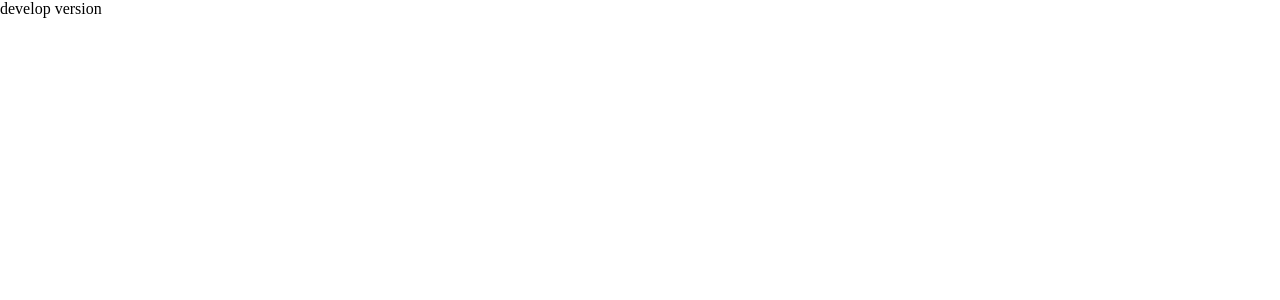
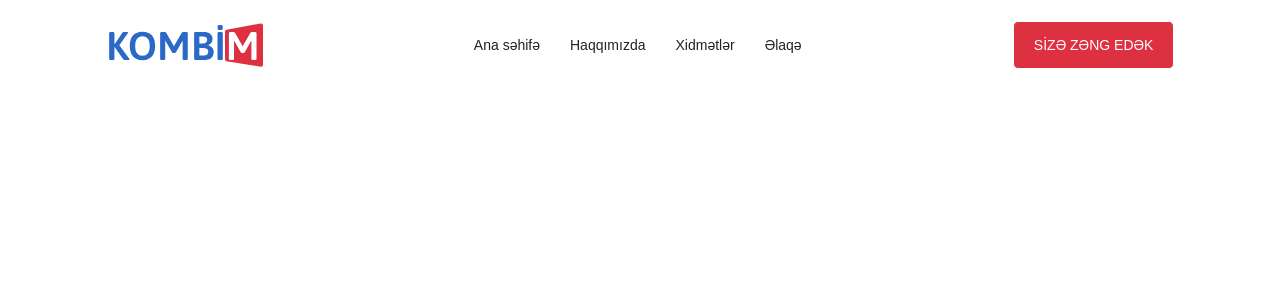
Before and after one commit to iambabazada/kombim-web, a React (Vite) app: page / in a window 1280 px wide. Shown: the top 300 px of the page. Built offline with nearby package versions, Linux system fonts and the light colour scheme.

Commit message:
header created

```diff
--- a/src/App.jsx
+++ b/src/App.jsx
@@ -1,10 +1,11 @@
 import React from 'react'
+import Header from './components/Header/Header'
 
 const App = () => {
 
   return (
     <div>
-      develop version
+       <Header />
     </div>
   )
 }
--- /dev/null
+++ b/src/components/Button/Button.css
@@ -0,0 +1,3 @@
+.button:hover{
+    background-color: #7a7a7a;
+}
--- /dev/null
+++ b/src/components/Button/Button.jsx
@@ -0,0 +1,19 @@
+import '../Button/Button.css'
+
+const Button = ({ children, bgColor = "transparent", textColor }) => {
+
+  const btnStyle = {
+    backgroundColor: bgColor,
+    borderRadius: "5px",
+    color: textColor,
+    padding: "15px 20px",
+    fontSize: "14px",
+    border: "1px solid #fff",
+    cursor: "pointer",
+    transition: '.3s all'
+  };
+
+  return <button className="button" style={btnStyle}>{children}</button>;
+};
+
+export default Button;
--- a/src/components/Header/Header.jsx
+++ b/src/components/Header/Header.jsx
@@ -1,9 +1,40 @@
+import styles from '../Header/Header.module.css'
+import Logo from '../../assetss/Kombim.svg'
+import Button from '../Button/Button.jsx'
+
+const links = [
+   {
+      value: 'Ana səhifə'
+   },
+   {
+    value: 'Haqqımızda'
+   },
+   {
+    value: 'Xidmətlər'
+   },
+   {
+    value: 'Əlaqə'
+   },
+]
+
 const Header = () => {
   return (
-    <div>
-        Test
-    </div>
+    <header>
+        <div className={styles.logo}>
+            <img src={Logo} alt="" />
+        </div>
+        <ul className={styles.nav_menu}>
+            {links.map(link => (
+               <Link link={link.value} key={link.value} />
+            ))}
+        </ul>
+        <Button bgColor='#DD3142' textColor="#fff">SİZƏ ZƏNG EDƏK</Button>
+    </header>
   )
 }
 
+const Link = ({link}) => {
+  return <a href="#" className={styles.nav_item}>{link}</a>;
+}
+
 export default Header
--- a/src/components/Header/Header.module.css
+++ b/src/components/Header/Header.module.css
@@ -0,0 +1,46 @@
+header{
+    max-width: 100%;
+    margin: 0 auto;
+    height: 90px;
+    display: flex;
+    justify-content: space-around;
+    align-items: center;
+}
+header .logo{
+    width: 157px;
+    height: 44px;
+}
+header .logo img{
+    display: block;
+    width: 100%;
+    height: 100%;
+}
+header .nav_menu{
+    display: flex;
+    align-items: center;
+    gap: 30px;
+}
+header .nav_menu .nav_item{
+    position: relative;
+    font-size: 14px;
+    color: #222;
+    font-family: Arial, Helvetica, sans-serif;
+    line-height: 20px;
+    transition: .3s all;
+}
+header .nav_menu .nav_item:hover{
+    color: #DD3142;
+}
+header .nav_menu .nav_item::before{
+    content: '';
+    position: absolute;
+    bottom: 0;
+    left: 0;
+    width: 0%;
+    height: 1px;
+    transition: .3s all;
+}
+header .nav_menu .nav_item:hover::before{
+    width: 100%;
+    background-color: #DD3142;
+}
```
Also changed, not shown: src/assetss/Kombim.svg (added).
